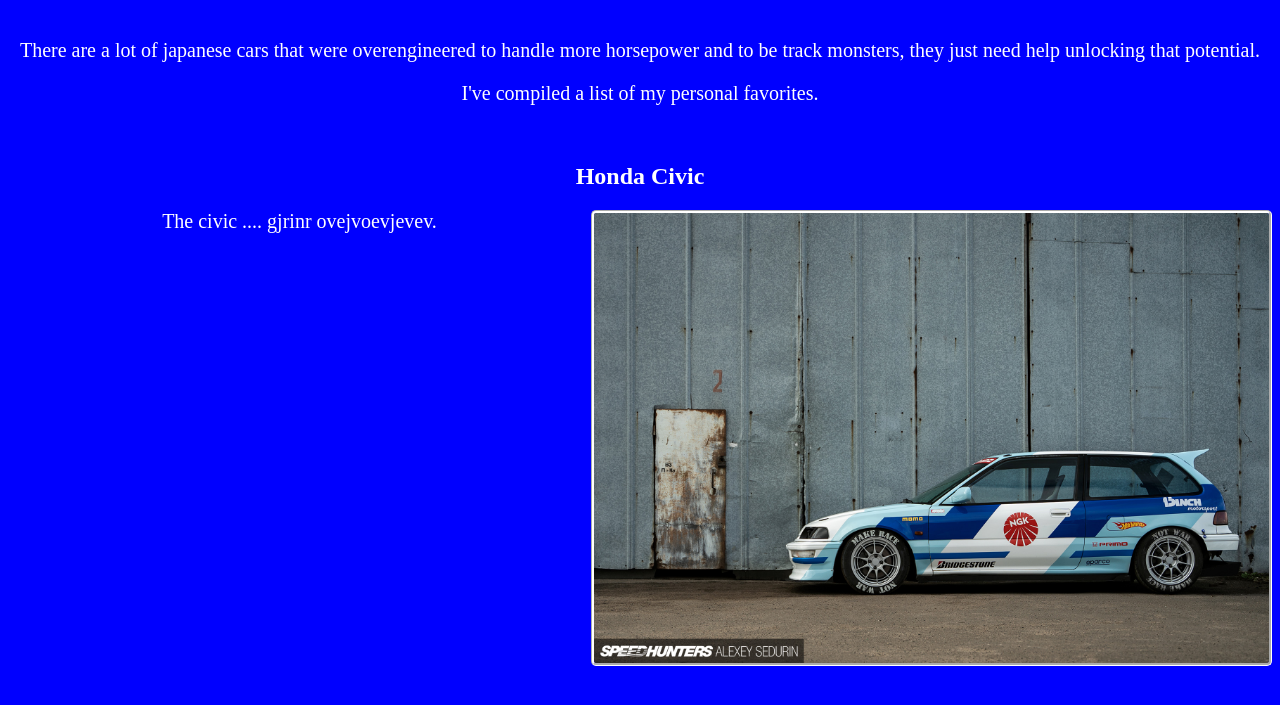
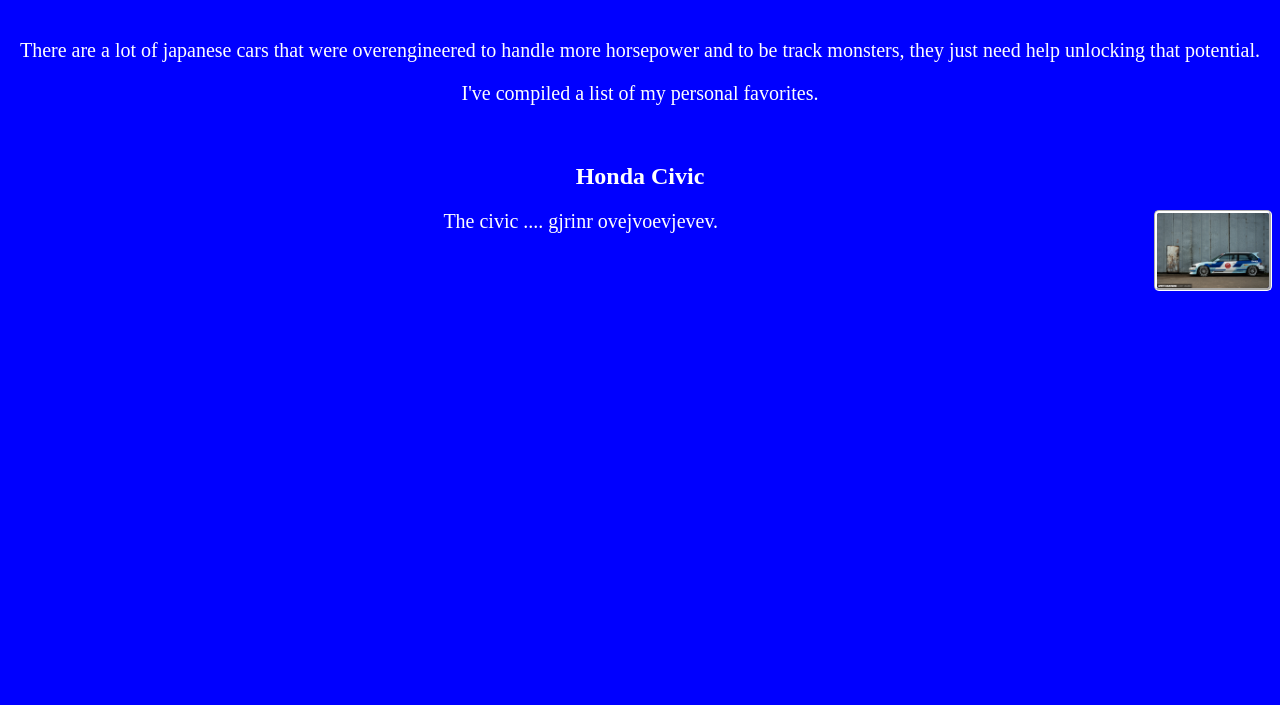
Before and after one commit to KamZ33/JDM, a plain HTML site: page index.html in a window 1280 px wide. Shown: the part 79-784 px from the top of the page. Drawn offline with Linux system fonts and the light colour scheme.

Commit message:
:D
Signed-off-by: KamZ33 <kamenmariov2@gmail.com>

```diff
--- a/styles.css
+++ b/styles.css
@@ -28,8 +28,8 @@
   /* img1 */
   img {
     float: right;
-    max-width: 700px;
-    max-height: 450px;
+    max-width: 300px;
+    max-height: 75px;
     width: auto;
       height: auto;
       border-style: groove;
```
